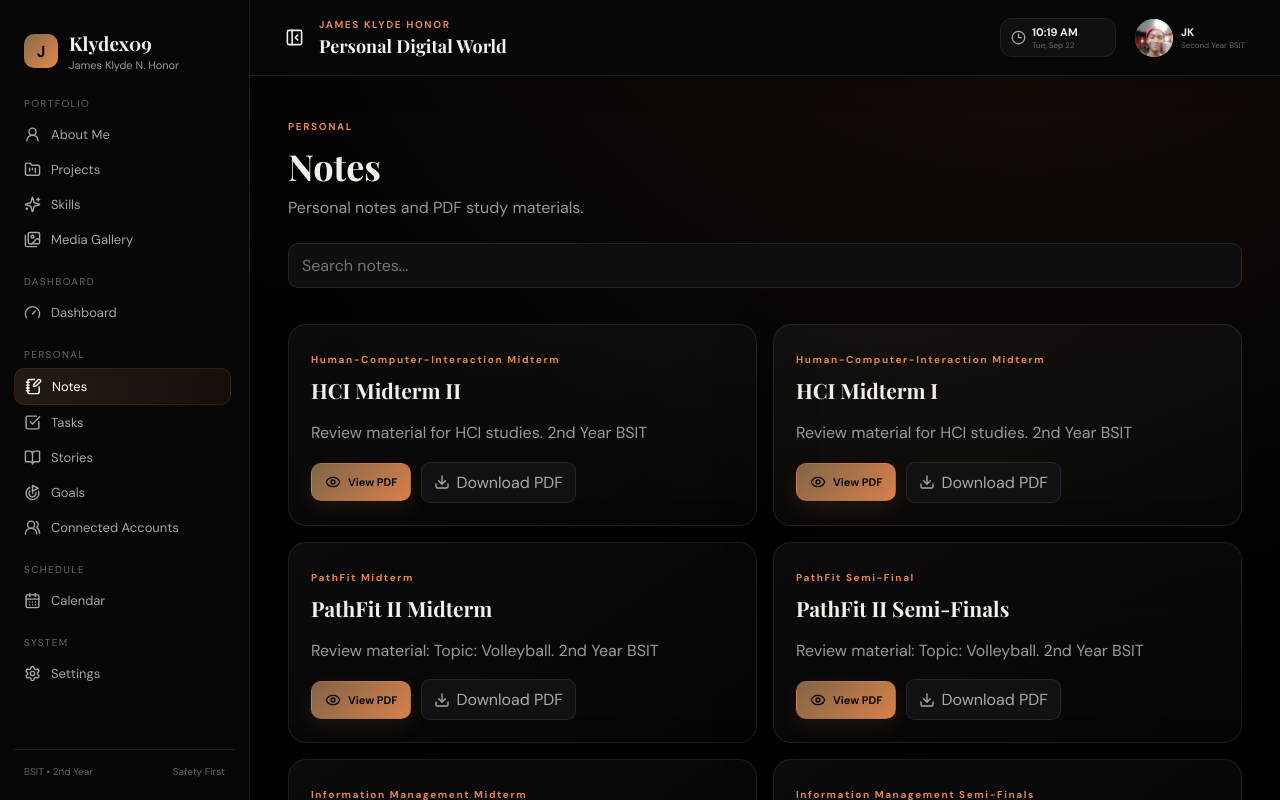
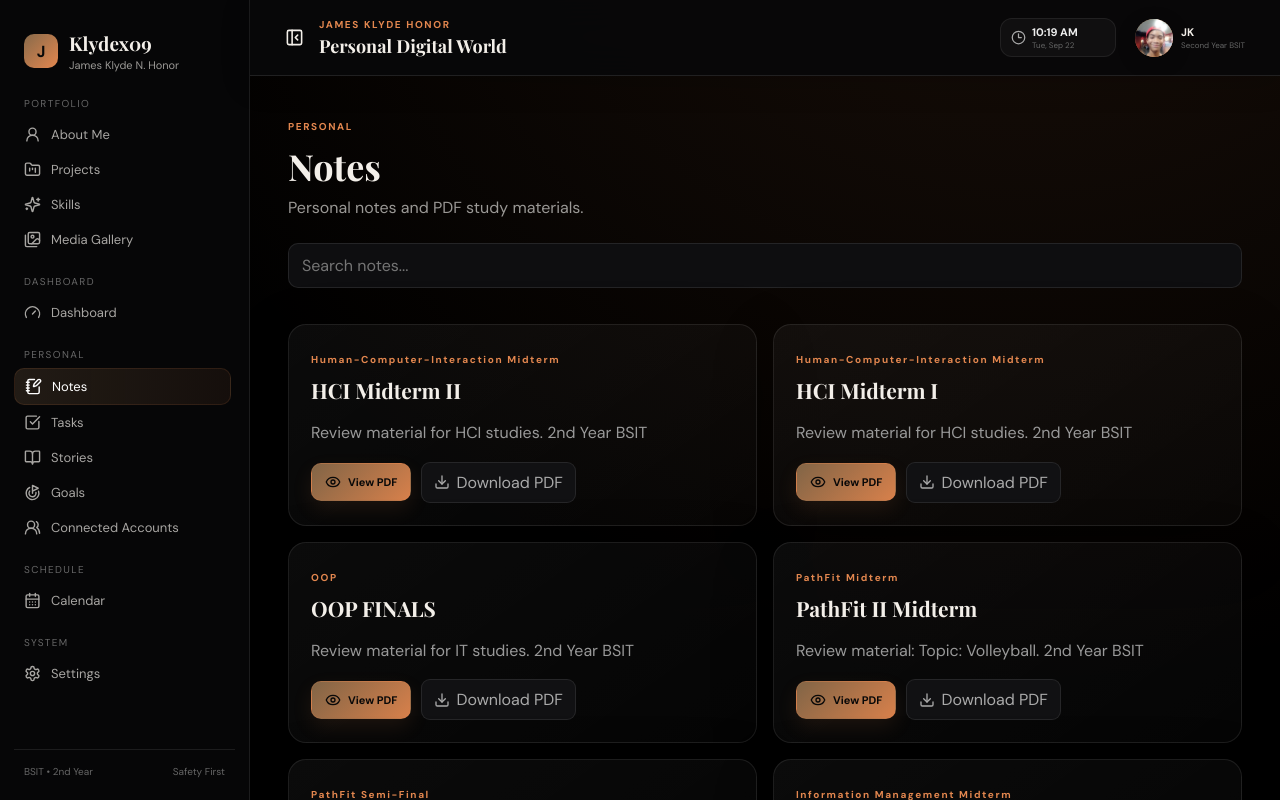
Before and after one commit to Klydex09/Personal-Portfolio, a React (Vite) app: page /notes in a window 1280 px wide. Shown: the top 800 px of the page. Built offline with nearby package versions, Linux system fonts and the light colour scheme.

Commit message:
Update notes.js

```diff
--- a/src/data/notes.js
+++ b/src/data/notes.js
@@ -14,6 +14,14 @@ export const notes = [
     category: "Human-Computer-Interaction Midterm",
     type: "PDF",
     file: "/media/notes/HCI/HCI - PERSONAS.pdf"
+  },
+   {
+    id: "OOP FINALS",
+    title: "OOP FINALS",
+    description: "Review material for IT studies. 2nd Year BSIT",
+    category: "OOP",
+    type: "PDF",
+    file: "/media/notes/OOP CODE/Java_Food_Registration_System.pdf"
   },
    {
     id: "P.E",
```
